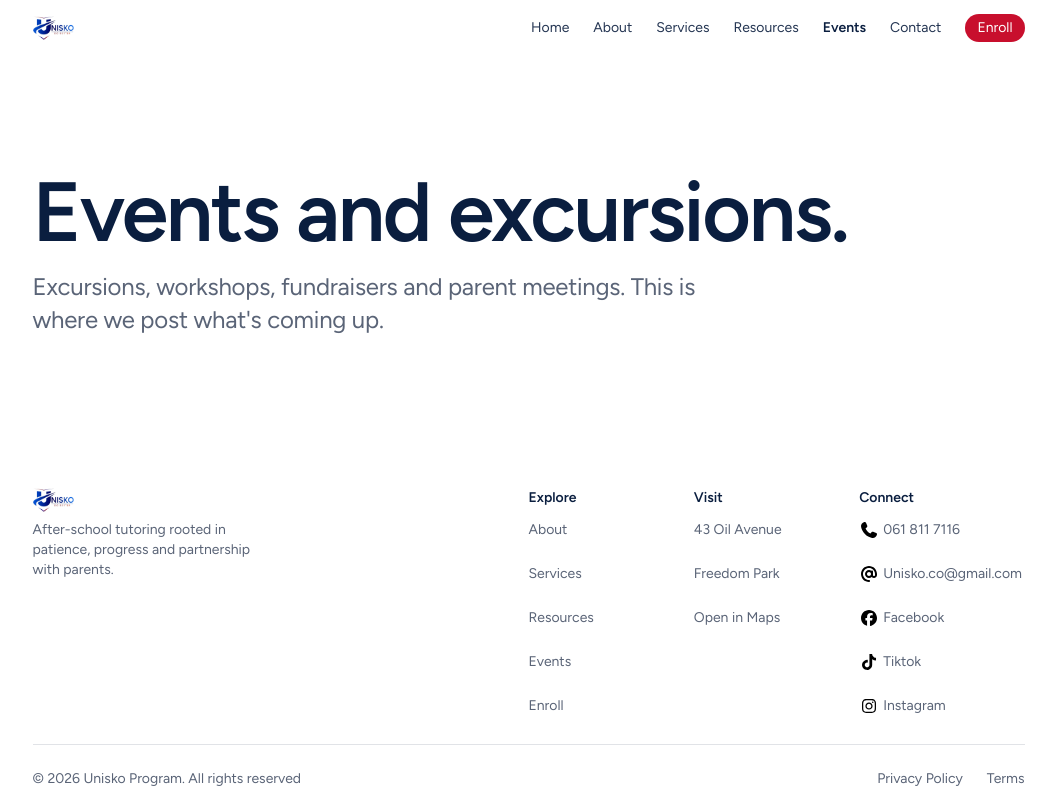
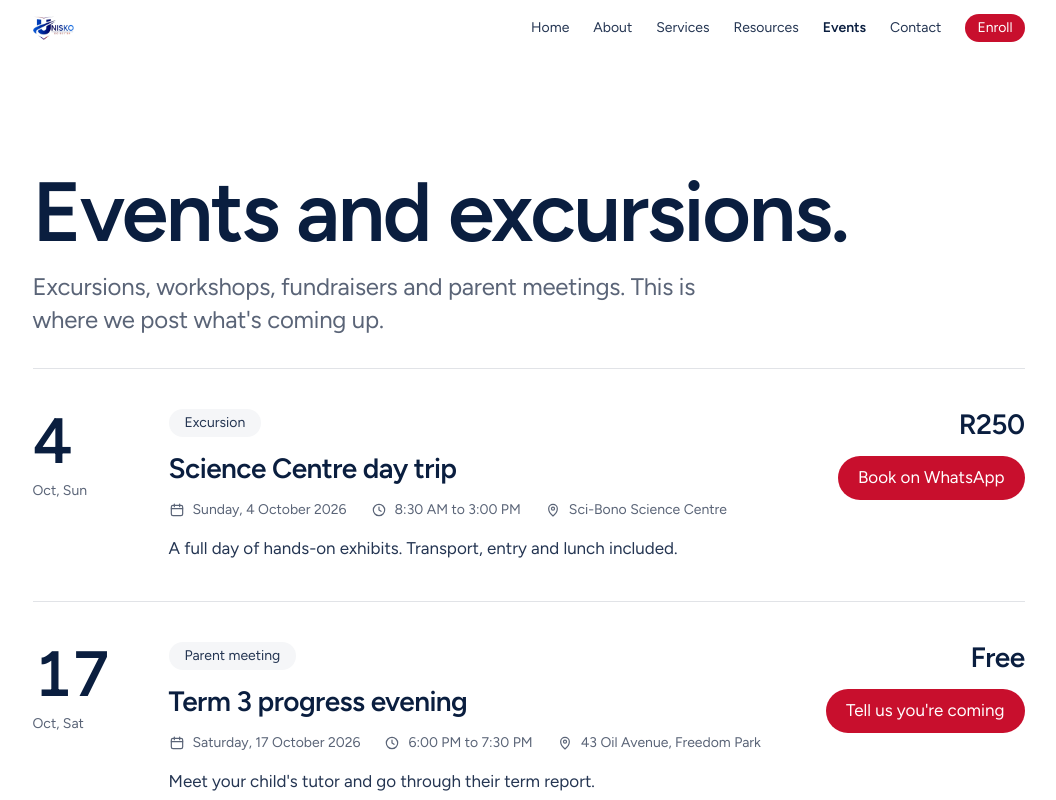
Before and after one commit to chillz-the-first/unisko, a React (Vite) app: page /events in a window 1280 px wide. Shown: the top 800 px of the page, without its empty margins (104-1160 px from the left). Built offline with nearby package versions, Linux system fonts and the light colour scheme.

Commit message:
Created event, date, icon components

```diff
--- /dev/null
+++ b/src/components/events/EmptyList.jsx
@@ -0,0 +1,25 @@
+import Tile from "../Tile.jsx";
+import Icon from "../../lib/Icon.jsx";
+import Button from "../Button.jsx";
+import {getWhatsAppUrl} from "../../lib/whatsapp.js";
+
+const EmptyList = () => {
+    return (
+        <Tile className="flex items-center justify-center" tone="cream">
+            <div className="text-center mx-auto space-y-4 py-8 md:py-10">
+                <Icon name="empty" className="w-9 h-9 text-muted mx-auto" strokeWidth={1.5} />
+                <h2 className="text-navy text-title font-semibold">Nothing scheduled right now.</h2>
+                <p className="text-muted max-w-[40ch] mx-auto">
+                    New events are posted here first. Message us on WhatsApp to hear when the next one opens.
+                </p>
+                <Button href={getWhatsAppUrl("Hello Unisko, please let me know when you have a new event planned.")}
+                        variant="ink" external={true}
+                >
+                    Notify me on WhatsApp
+                </Button>
+            </div>
+        </Tile>
+    );
+};
+
+export default EmptyList;
--- /dev/null
+++ b/src/components/events/EventList.jsx
@@ -0,0 +1,55 @@
+import Icon from "../../lib/Icon.jsx";
+import Button from "../Button.jsx";
+import {getWhatsAppUrl} from "../../lib/whatsapp.js";
+import {formatEventDate} from "../../lib/dates.js";
+
+const EventList = ({events}) => (
+    <ul className="list-none">
+        {events.map(event => {
+            const date = formatEventDate(event.date);
+
+            return (
+                <li key={event.id} className="grid grid-cols-1 md:grid-cols-[6.5rem_minmax(0,1fr)_auto]
+                gap-6 md:gap-x-8 border-t border-line last:border-b py-10">
+                    <div className="space-y-2" aria-hidden="true">
+                        <p className="text-stat ml:text-stat-lg tabular-nums font-semibold">
+                            {date.day}
+                        </p>
+                        <p className="text-sm text-muted">{date.monthDay}</p>
+                    </div>
+
+                    <div className="flex flex-col gap-4">
+                        <p className="bg-cream px-4 py-1 text-body text-sm text-center rounded-full w-fit">
+                            {event.tag}
+                        </p>
+                        <h2 className="text-navy text-title font-semibold">{event.title}</h2>
+
+                        <ul className="list-none flex flex-wrap gap-y-2 gap-x-6">
+                            <li className="flex items-center gap-2 text-muted text-sm">
+                                <Icon name="calendar"/>
+                                <p>{date.fullDate}</p>
+                            </li>
+                            <li className="flex items-center gap-2 text-muted text-sm">
+                                <Icon name="clock"/>
+                                <p>{event.time}</p>
+                            </li>
+                            <li className="flex items-center gap-2 text-muted text-sm">
+                                <Icon name="pin"/>
+                                <p>{event.place}</p>
+                            </li>
+                        </ul>
+
+                        <p className="text-body">{event.desc}</p>
+                    </div>
+
+                    <div className="space-y-4">
+                        <p className="text-navy md:text-right text-title font-semibold">{event.cost}</p>
+                        <Button href={getWhatsAppUrl(event.msg)} external={true}>{event.ctaText}</Button>
+                    </div>
+                </li>
+            );
+        })}
+    </ul>
+);
+
+export default EventList;
--- a/src/lib/icon.js
+++ b/src/lib/Icon.jsx
@@ -1,5 +1,3 @@
-// src/components/Icon.jsx
-
 const paths = {
     calendar: (
         <>
--- /dev/null
+++ b/src/lib/dates.js
@@ -0,0 +1,14 @@
+export function formatEventDate(iso) {
+    const d = new Date(`${iso}T00:00:00`);
+
+    const weekdayShort = d.toLocaleDateString("en-ZA", { weekday: "short" }); // Sat
+    const weekdayLong = d.toLocaleDateString("en-ZA", { weekday: "long" });   // Saturday
+    const monthShort = d.toLocaleDateString("en-ZA", { month: "short" });     // Oct
+    const monthLong = d.toLocaleDateString("en-ZA", { month: "long" });       // October
+
+    return {
+        day: String(d.getDate()),                                      // "4"
+        monthDay: `${monthShort}, ${weekdayShort}`,                     // "Oct, Sat"
+        fullDate: `${weekdayLong}, ${d.getDate()} ${monthLong} ${d.getFullYear()}`,
+    };
+}
--- a/src/pages/Events.jsx
+++ b/src/pages/Events.jsx
@@ -1,4 +1,33 @@
 import Section from "../components/Section.jsx";
+import EmptyList from "../components/events/EmptyList.jsx";
+import EventList from "../components/events/EventList.jsx";
+
+const events = [
+    {
+        id: "e1",
+        date: "2026-10-04",
+        tag: "Excursion",
+        title: "Science Centre day trip",
+        time: "8:30 AM to 3:00 PM",
+        place: "Sci-Bono Science Centre",
+        desc: "A full day of hands-on exhibits. Transport, entry and lunch included.",
+        cost: "R250",
+        ctaText: "Book on WhatsApp",
+        msg: "Hello Unisko, could I get help registering my child for this trip?",
+    },
+    {
+        id: "e2",
+        date: "2026-10-17",
+        tag: "Parent meeting",
+        title: "Term 3 progress evening",
+        time: "6:00 PM to 7:30 PM",
+        place: "43 Oil Avenue, Freedom Park",
+        desc: "Meet your child's tutor and go through their term report.",
+        cost: "Free",
+        ctaText: "Tell us you're coming",
+        msg: "Hello Unisko, I'll be attending the upcoming parent meeting.",
+    },
+];
 
 const Events = () => {
     return (
@@ -6,10 +35,14 @@ const Events = () => {
             {/*Header Section*/}
             <Section>
                 <div className="space-y-4">
-                    <h1 className="text-display text-navy font-semibold">Events and excursions.</h1>
+                    <h1 className="text-display text-navy font-semibold" tabIndex={-1}>Events and excursions.</h1>
                     <p className="text-lede text-muted max-w-[46ch]">
                         Excursions, workshops, fundraisers and parent meetings. This is where we post what's coming up.
                     </p>
+                </div>
+
+                <div className="mt-8">
+                    {events.length === 0 ? <EmptyList/> : <EventList events={events} />}
                 </div>
             </Section>
         </div>
```
